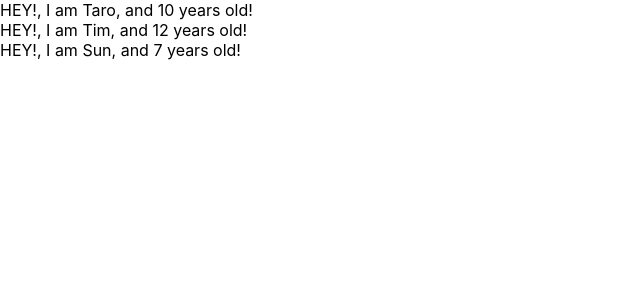
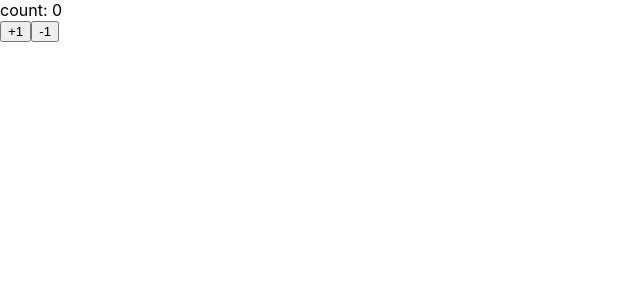
Before and after one commit to yasudamasaharu/udemy-react-redux-crud-application, a React (Create React App) app: page / in a window 1280 px wide. Shown: the top 300 px of the page, without its empty margins (0-640 px from the left). Built offline with nearby package versions, Linux system fonts and the light colour scheme.

Commit message:
learn state and seState

```diff
--- a/public/index.html
+++ b/public/index.html
@@ -9,7 +9,7 @@
       name="description"
       content="Web site created using create-react-app"
     />
-    <link rel="apple-touch-icon" href="%PUBLIC_URL%/logo192.png" />
+    <!-- <link rel="apple-touch-icon" href="%PUBLIC_URL%/logo192.png" /> -->
     <!--
       manifest.json provides metadata used when your web app is installed on a
       user's mobile device or desktop. See https://developers.google.com/web/fundamentals/web-app-manifest/
--- a/src/App.js
+++ b/src/App.js
@@ -1,32 +1,30 @@
-import React from 'react';
-import PropTypes from 'prop-types';
+import React, { Component } from 'react';
 
-const App = () => {
-  const profiles = [
-    { name: 'Taro', age: 10 },
-    { name: 'Tim', age: 12 },
-    { name: 'Sun', age: 7 },
-  ];
-  return (
-    <div>
-      {profiles.map((profile, index) => {
-        return <User name={profile.name} age={profile.age} key={index} />;
-      })}
-    </div>
-  );
-};
+const App = () => <Counter></Counter>;
 
-const User = (props) => {
-  return (
-    <div>
-      HEY!, I am {props.name}, and {props.age} years old!
-    </div>
-  );
-};
+class Counter extends Component {
+  constructor(props) {
+    super(props);
+    this.state = { count: 0 };
+  }
 
-User.propTypes = {
-  name: PropTypes.string,
-  age: PropTypes.number,
-};
+  handlePlusButton = () => {
+    this.setState({ count: this.state.count + 1 });
+  };
+
+  decrement = () => {
+    this.setState({ count: this.state.count - 1 });
+  };
+
+  render() {
+    return (
+      <>
+        <div>count: {this.state.count}</div>
+        <button onClick={this.handlePlusButton}>+1</button>
+        <button onClick={this.decrement}>-1</button>
+      </>
+    );
+  }
+}
 
 export default App;
```
